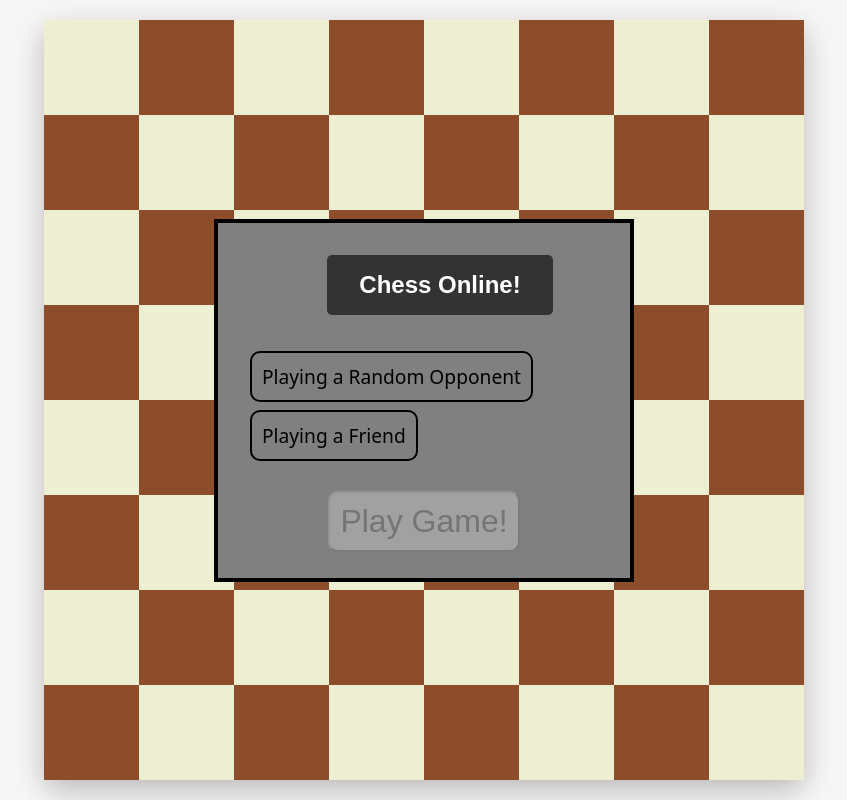
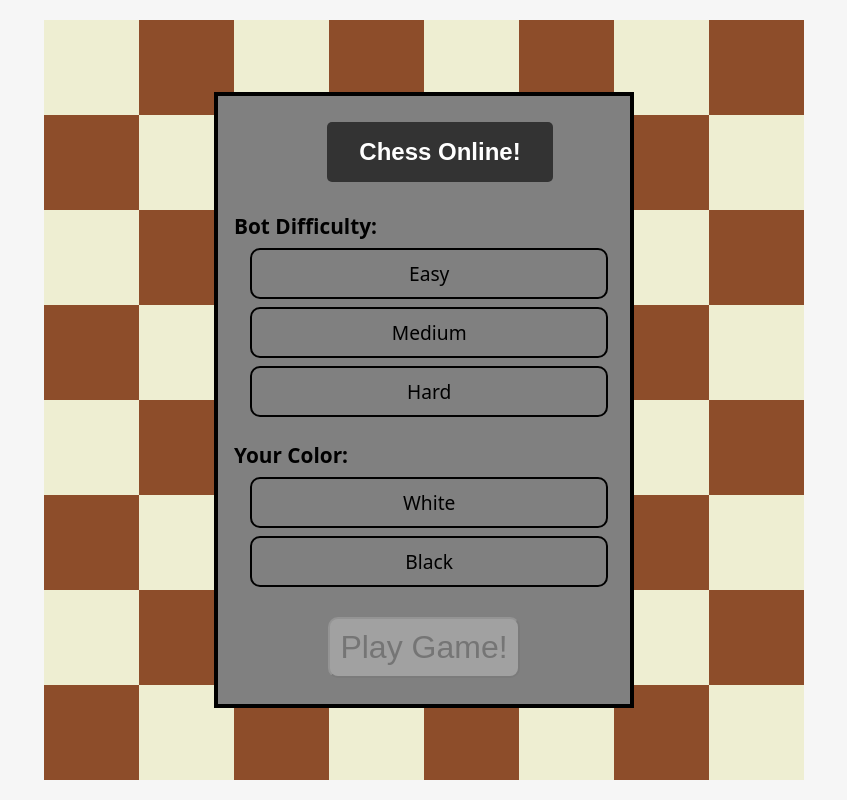
Before and after one commit to obi27c-del/Chess-Online, a plain HTML site: page chessintro.html in a window 1280 px wide. Shown: the whole page, without its empty margins (216-1063 px from the left). Drawn offline with Linux system fonts and the light colour scheme.

Commit message:
Improve form layout and styling for chess options
Refactor form layout and styles for better usability.

```diff
--- a/chessintro.html
+++ b/chessintro.html
@@ -28,13 +28,10 @@
             justify-content: center;
         }
 
-
-
         form.options {
             display: flex;
             flex-direction: column;
             align-items: center;
-            justify-content: flex-start;
             gap: 1rem;
             background-color: gray;
             width: min(420px, 40vw);
@@ -46,8 +43,6 @@
         .option.flex {
             display: flex;
             flex-direction: column;
-            align-items: flex-start;
-            justify-content: center;
             gap: 0.5rem;
             width: 100%;
             padding: .25rem 0;
@@ -69,56 +64,23 @@
         div.option {
             padding: 0.5em;
             flex-grow: 1;
-            font-size: 2em;
+            font-size: 1.3em;
         }
 
-        div.option>input {
-            font-size: 1em;
-            padding: 5px;
-
-            border-radius: 10px;
-        }
-
-        div.option>input[type='number'] {
-            width: 5ch;
-            margin-left: auto;
-        }
-
-        div.option.grid {
-            display: grid;
-            grid-template-areas:
-                "name number"
-                "range range";
-        }
-
-        div.option>input[type='range'] {
-            grid-area: range;
-        }
-
-        div.option.flex {
-            display: flex;
-            justify-content: space-around;
-        }
-
-        div.option>label {
-            display: flex;
-            justify-content: center;
-            align-items: center;
-
+        div.option.flex>label {
             padding: 10px;
             border: 2px solid black;
             border-radius: 10px;
-
+            display: flex;
+            align-items: center;
         }
 
-        div.option>input[type='radio'] {
+        div.option.flex input[type='radio'] {
             display: none;
         }
 
-        div.option>input[type='radio']:checked+label {
-
+        div.option.flex input[type='radio']:checked+label {
             background: #dfe0df;
-            color: black;
         }
 
         .board-bg {
@@ -130,23 +92,11 @@
             z-index: -1;
         }
 
-
         .board {
             width: min(95vw, 95vh);
             aspect-ratio: 1/1;
             display: grid;
             grid-template-columns: repeat(8, 1fr);
-            grid-auto-rows: 1fr;
-            gap: 0px;
-            border-radius: 12px;
-            box-shadow: 0 10px 30px rgba(0, 0, 0, 0.25);
-        }
-
-
-        .tile {
-            width: 100%;
-            height: 100%;
-
         }
 
         .tile.light {
@@ -158,18 +108,37 @@
         }
 
 
-        main {
-
-            max-width: 900px;
-            margin: 0 auto;
+        div.option.flex>label {
+            padding: 10px;
+            border: 2px solid black;
+            border-radius: 10px;
+            display: inline-flex;
+            align-items: center;
+            justify-content: center;
+            width: 88%;
         }
 
-        h1 {
-            margin-top: 0
+
+        input#easy:checked+label {
+            background: lightgreen;
         }
 
-        p.lead {
-            color: #444
+        input#medium:checked+label {
+            background: orange;
+        }
+
+        input#hard:checked+label {
+            background: lightcoral;
+        }
+
+        input#white:checked+label {
+            background: white;
+            color: black;
+        }
+
+        input#black:checked+label {
+            background: black;
+            color: white;
         }
     </style>
 </head>
@@ -180,54 +149,65 @@
         <div id="board" class="board"></div>
     </div>
 
-    <!-- WHEN WE MAKE OUR 2ND DOC CHANGE ACTION HERE -->
     <form class="options" action="/chess-online/game">
-
         <div class="option">
             <header>Chess Online!</header>
-
         </div>
 
+
         <div class="option flex">
-            <input name='gametype' id='random' type="radio" value="random" />
-            <label for="random">Playing a Random Opponent</label>
-            <input name='gametype' id='friend' type="radio" value="friend" />
-            <label for="friend">Playing a Friend</label>
+            <strong>Bot Difficulty:</strong>
 
+            <input name="difficulty" id="easy" type="radio" value="easy" />
+            <label for="easy">Easy</label>
+
+            <input name="difficulty" id="medium" type="radio" value="medium" />
+            <label for="medium">Medium</label>
+
+            <input name="difficulty" id="hard" type="radio" value="hard" />
+            <label for="hard">Hard</label>
         </div>
+
+
+        <div class="option flex">
+            <strong>Your Color:</strong>
+
+            <input name="color" id="white" type="radio" value="white" />
+            <label for="white">White</label>
+
+            <input name="color" id="black" type="radio" value="black" />
+            <label for="black">Black</label>
+        </div>
+
         <button id="play" type="submit" disabled="disabled">Play Game!</button>
     </form>
 
-
     <script>
-
         (function () {
-            let cols = 8;
-            let rows = 8;
             let board = document.getElementById('board');
 
-
-            board.innerHTML = '';
-
-            for (let r = 0; r < rows; r++) {
-                for (let c = 0; c < cols; c++) {
+            for (let r = 0; r < 8; r++) {
+                for (let c = 0; c < 8; c++) {
                     const tile = document.createElement('div');
                     tile.className = 'tile ' + (((r + c) % 2 === 0) ? 'light' : 'dark');
                     board.appendChild(tile);
                 }
             }
-            let radios = document.querySelectorAll("input[name='gametype']");
+
+            let radios = document.querySelectorAll("input[type='radio']");
             let button = document.getElementById('play');
 
             function updateButtonState() {
-                button.disabled = !Array.from(radios).some(r => r.checked);
+
+                const difficultyChosen = document.querySelector("input[name='difficulty']:checked");
+                const colorChosen = document.querySelector("input[name='color']:checked");
+                button.disabled = !(difficultyChosen && colorChosen);
             }
 
-
-            updateButtonState();
             radios.forEach(r => r.addEventListener('change', updateButtonState));
         })();
     </script>
+
 </body>
 
 </html>
```
